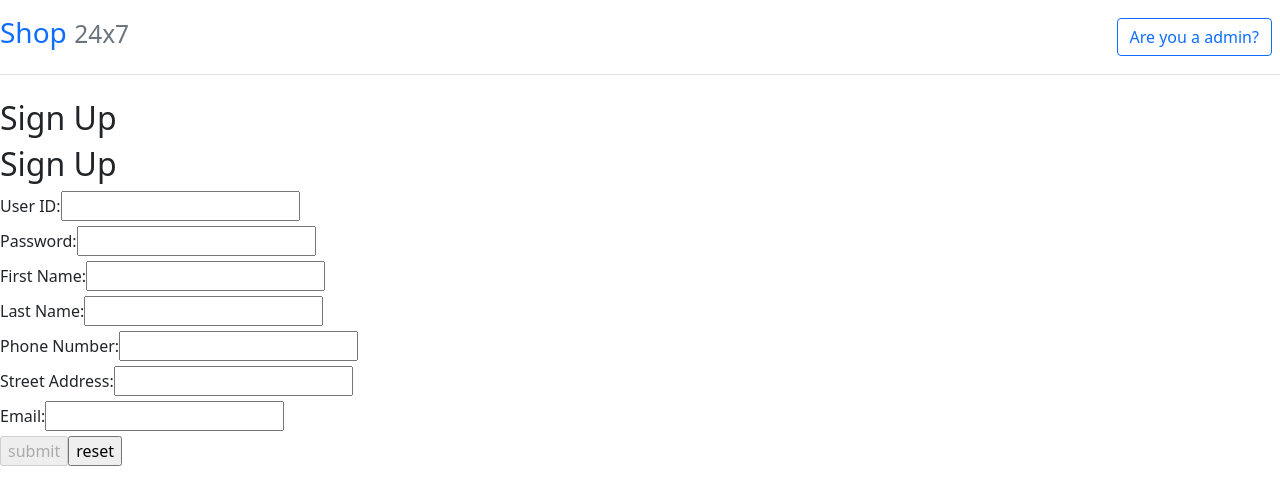
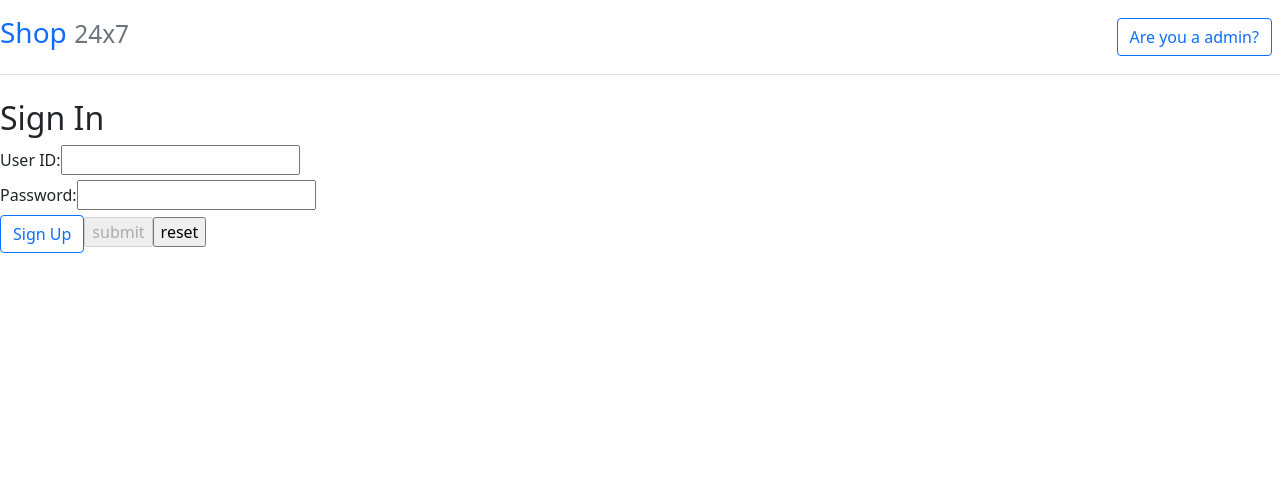
Before and after one commit to GroupInfo11/Capstone-Project, an Angular app in the folder Grocery-Store/Front-end/: page /UserSignIn in a window 1280 px wide. Shown: the top 504 px of the page. Built offline with nearby package versions, Linux system fonts and the light colour scheme.

Commit message:
Further updated sign in and up

```diff
--- a/Grocery-Store/Front-end/src/app/app-routing.module.ts
+++ b/Grocery-Store/Front-end/src/app/app-routing.module.ts
@@ -51,7 +51,6 @@ export const applicationRoutes: Routes = [
   {path:"EmployeePanel/:uname", component:EmployeePanelComponent},
   {path:"UserPanel", component:UserPanelComponent},
 
-  {path:"UserSignIn", component:UserSignupComponent},
   {path:"UserDashboard/:uname", component:UserDashboardComponent},
 
   {path:'shopping-cart', component:ShoppingCartComponent},
--- a/Grocery-Store/Front-end/src/app/user-signin/user-signin.component.html
+++ b/Grocery-Store/Front-end/src/app/user-signin/user-signin.component.html
@@ -1,10 +1,12 @@
-<h2>Sign In</h2>
 <form [formGroup]="signInRef" (ngSubmit)="signIn()">
     <h2>Sign In</h2>
     <label>User ID: </label>
     <input type="text" formControlName="id"/><br/>
     <label>Password: </label>
     <input type="password" formControlName="password"/><br/>
+    <div class="btn-group" role="group">
+        <input type="button" value="Sign Up" class="btn btn-outline-primary" (click)="goToUserSignUp()">
+    </div>
     <input type="submit" value="submit" [disabled]="!signInRef.valid"/>
     <input type="reset" value="reset"/>
 </form>
--- a/Grocery-Store/Front-end/src/app/user-signin/user-signin.component.ts
+++ b/Grocery-Store/Front-end/src/app/user-signin/user-signin.component.ts
@@ -25,7 +25,7 @@ export class UserSigninComponent implements OnInit {
     let login = this.signInRef.value;
     this.userSer.checkLoginDetails(login).subscribe(result=>{
       if(result=="Success"){
-        this.router.navigate(["EmployeePanel", login.user]);
+        this.router.navigate(["UserPanel", login.user]);
       }else{
         this.msg = result;
       }
@@ -33,4 +33,8 @@ export class UserSigninComponent implements OnInit {
     error=>console.log(error));
     this.signInRef.reset();
   }
+
+  goToUserSignUp(){
+    this.router.navigate(["UserSignUp"]);
+  }
 }
--- a/Grocery-Store/Front-end/src/app/user-signup/user-signup.component.html
+++ b/Grocery-Store/Front-end/src/app/user-signup/user-signup.component.html
@@ -1,10 +1,7 @@
-<h2>Sign Up</h2>
 <form [formGroup]="signupRef" (ngSubmit)="signUp()">
     <h2>Sign Up</h2>
     <label>User ID: </label>
     <input type="text" formControlName="id"/><br/>
-        <label>Password: </label>
-        <input type="password" formControlName="password"/><br/>
     <label>First Name: </label>
     <input type="text" formControlName="fName"/><br/>
     <label>Last Name: </label>
@@ -15,6 +12,11 @@
     <input type="text" formControlName="address"/><br/>
     <label>Email: </label>
     <input type="email" formControlName="email"/><br/>
+    <label>Password: </label>
+    <input type="password" formControlName="password"/><br/>
+    <div class="btn-group" role="group">
+        <input type="button" value="Sign In" class="btn btn-outline-primary" (click)="goToUserSignIn()">
+    </div>
     <input type="submit" value="submit" [disabled]="!signupRef.valid"/>
     <input type="reset" value="reset"/>
 </form>
--- a/Grocery-Store/Front-end/src/app/user-signup/user-signup.component.ts
+++ b/Grocery-Store/Front-end/src/app/user-signup/user-signup.component.ts
@@ -30,7 +30,7 @@ export class UserSignupComponent implements OnInit {
     // if(login.user == "Paul" && login.pass == "1234")
     this.userSer.checkLoginDetails(info).subscribe(result=>{
       if(result=="Success"){
-        this.router.navigate(["EmployeePanel", info.user]);
+        this.router.navigate(["UserSignIn"]);
       }else{
         this.msg = result;
       }
@@ -38,4 +38,8 @@ export class UserSignupComponent implements OnInit {
     error=>console.log(error));
     this.signupRef.reset();
   }
+
+  goToUserSignIn(){
+    this.router.navigate(["UserSignIn"]);
+  }
 }
```
Also changed, not shown: 1 other file (tests, documents, lock files or other folders). Lines whose indentation alone changed are shown as unchanged.
